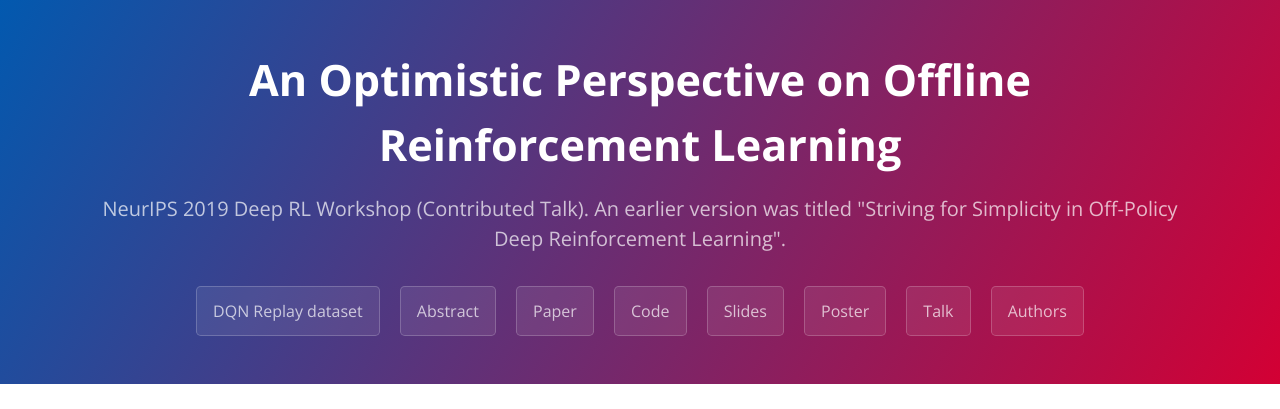
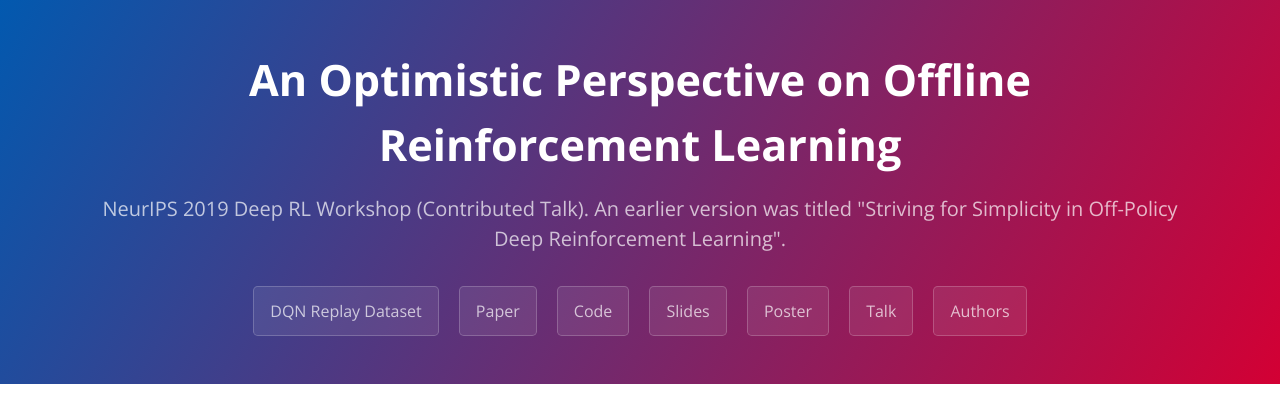
Before and after one commit to satbird/satbird.github.io, a Jekyll site: the page built from index.md, in a window 1280 px wide and 900 px high, cut to the strip 0-409 px from the top of the window. Built offline with Jekyll 4.4.1, drawn with Linux system fonts in a browser that asks for light colours.

Commit message:
Update _config.yml

```diff
--- a/_config.yml
+++ b/_config.yml
@@ -3,8 +3,7 @@ title: An Optimistic Perspective on Offline Reinforcement Learning
 description:
 - NeurIPS 2019 Deep RL Workshop (Contributed Talk). An earlier version was titled "Striving for Simplicity in Off-Policy Deep Reinforcement Learning".
 buttons:
-  DQN Replay dataset: https://console.cloud.google.com/storage/browser/atari-replay-datasets/dqn
-  Abstract: '#abstract'
+  DQN Replay Dataset: https://console.cloud.google.com/storage/browser/atari-replay-datasets/dqn
   Paper: 'https://arxiv.org/abs/1907.04543'
   Code: 'https://github.com/google-research/batch_rl'
   Slides: 'pdfs/slides.pdf'
```
